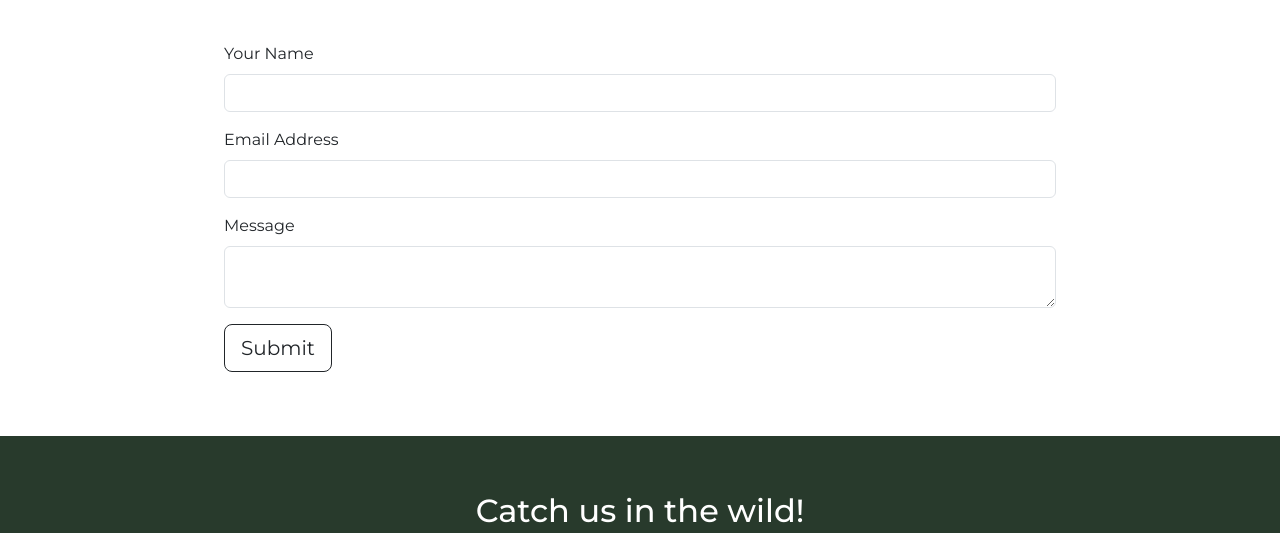
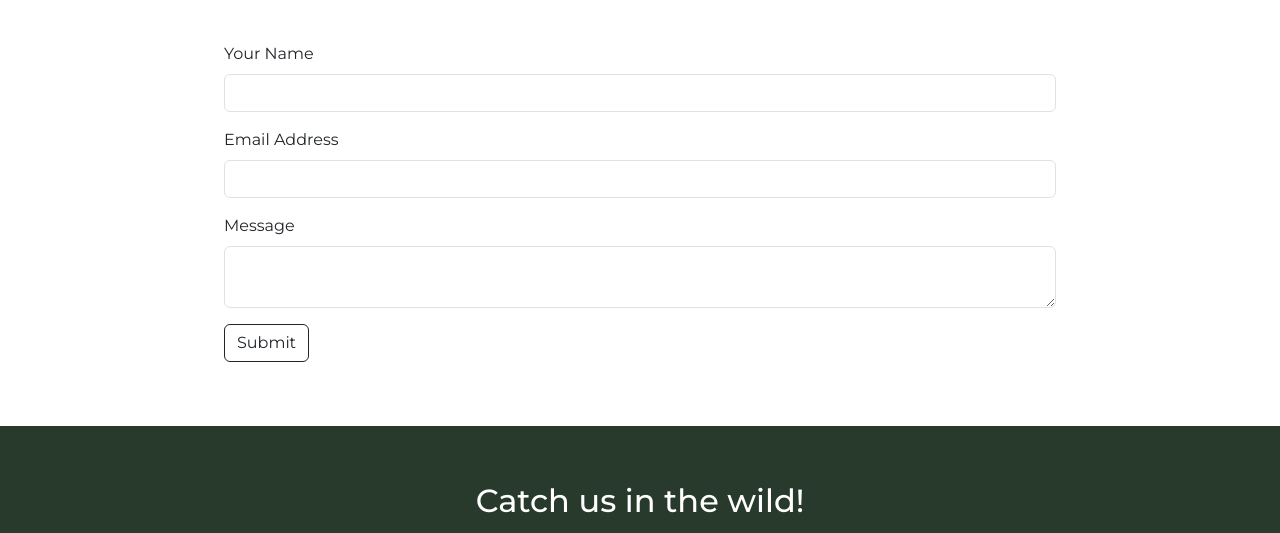
Before and after one commit to claire-fletcher/travel-blog, a plain HTML site: page pages/contact.html in a window 1280 px wide. Shown: the part 280-813 px from the top of the page. Drawn offline with nearby package versions, Linux system fonts and the light colour scheme; files whose address does not match are found by name; a web font is replaced by a local one.

Commit message:
resized submit button

```diff
--- a/pages/contact.html
+++ b/pages/contact.html
@@ -89,7 +89,7 @@
           <label for="exampleInputMessage" class="form-label">Message</label>
           <textarea class="form-control" id="exampleInputMessage"></textarea>
         </div>
-        <button type="submit" class="btn btn-outline-dark btn-lg">Submit</button>
+        <button type="submit" class="btn btn-outline-dark">Submit</button>
       </form>
     </div>
 
```
